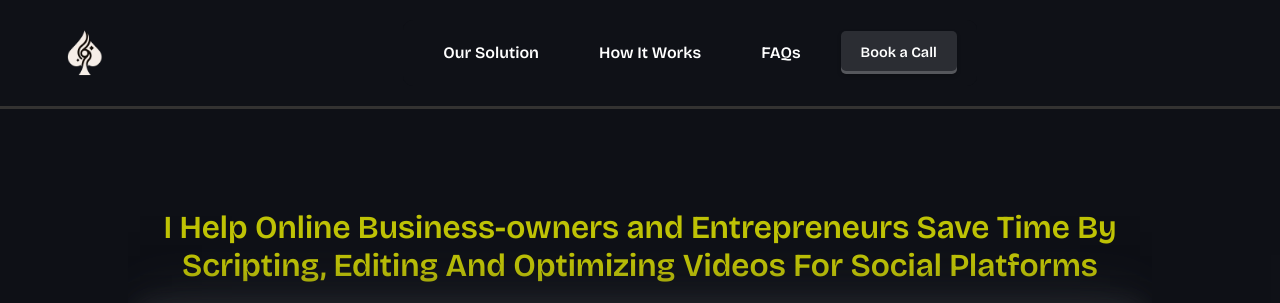
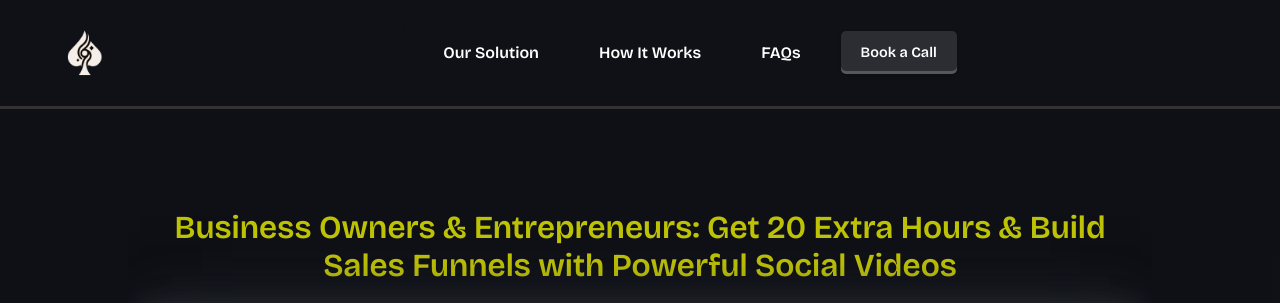
Before and after one commit to AceFusionDigital/acefusiondigital, a plain HTML site: page index.html in a window 1280 px wide. Shown: the top 303 px of the page. Drawn offline with nearby package versions, Linux system fonts and the light colour scheme; a script that the page names is missing.

Commit message:
Update index.html

```diff
--- a/index.html
+++ b/index.html
@@ -56,7 +56,7 @@
     <section id="hero" class="hero">
         <div class="container">
             <div class="hero-content">
-                <h1>I Help Online Business-owners and Entrepreneurs Save Time By Scripting, Editing And Optimizing Videos For Social Platforms</h1>
+                <h1>Business Owners & Entrepreneurs: Get 20 Extra Hours & Build Sales Funnels with Powerful Social Videos</h1>
                 <div class="iframe-container">
                     <iframe src="https://player.vimeo.com/video/960683250?h=f791f905e0&title=0&byline=0&portrait=0" width="640" height="360" frameborder="0" allow="autoplay; fullscreen; picture-in-picture" allowfullscreen aria-label="Promotional Video"></iframe>
                 </div><div class="btn-container">
```
